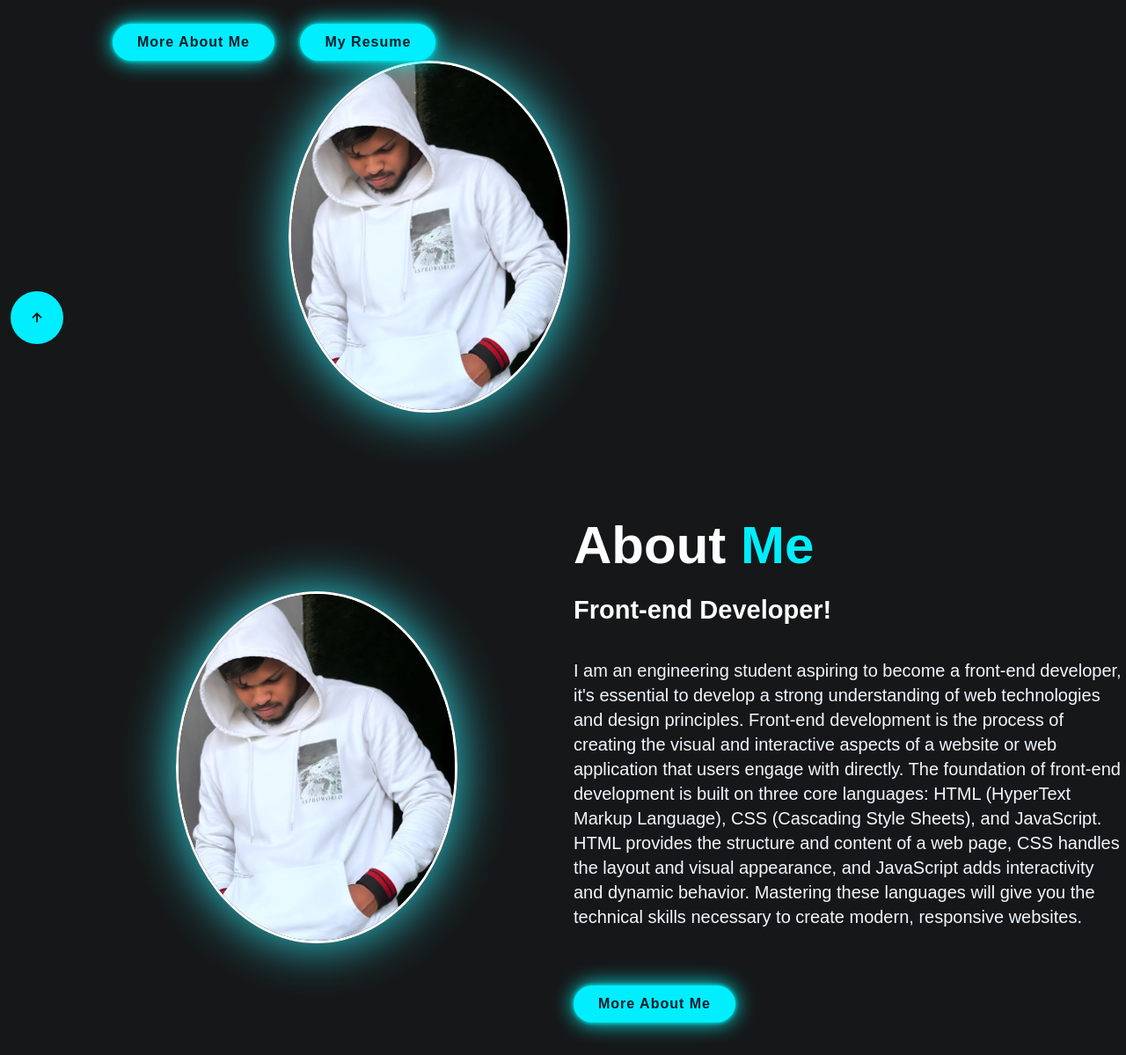
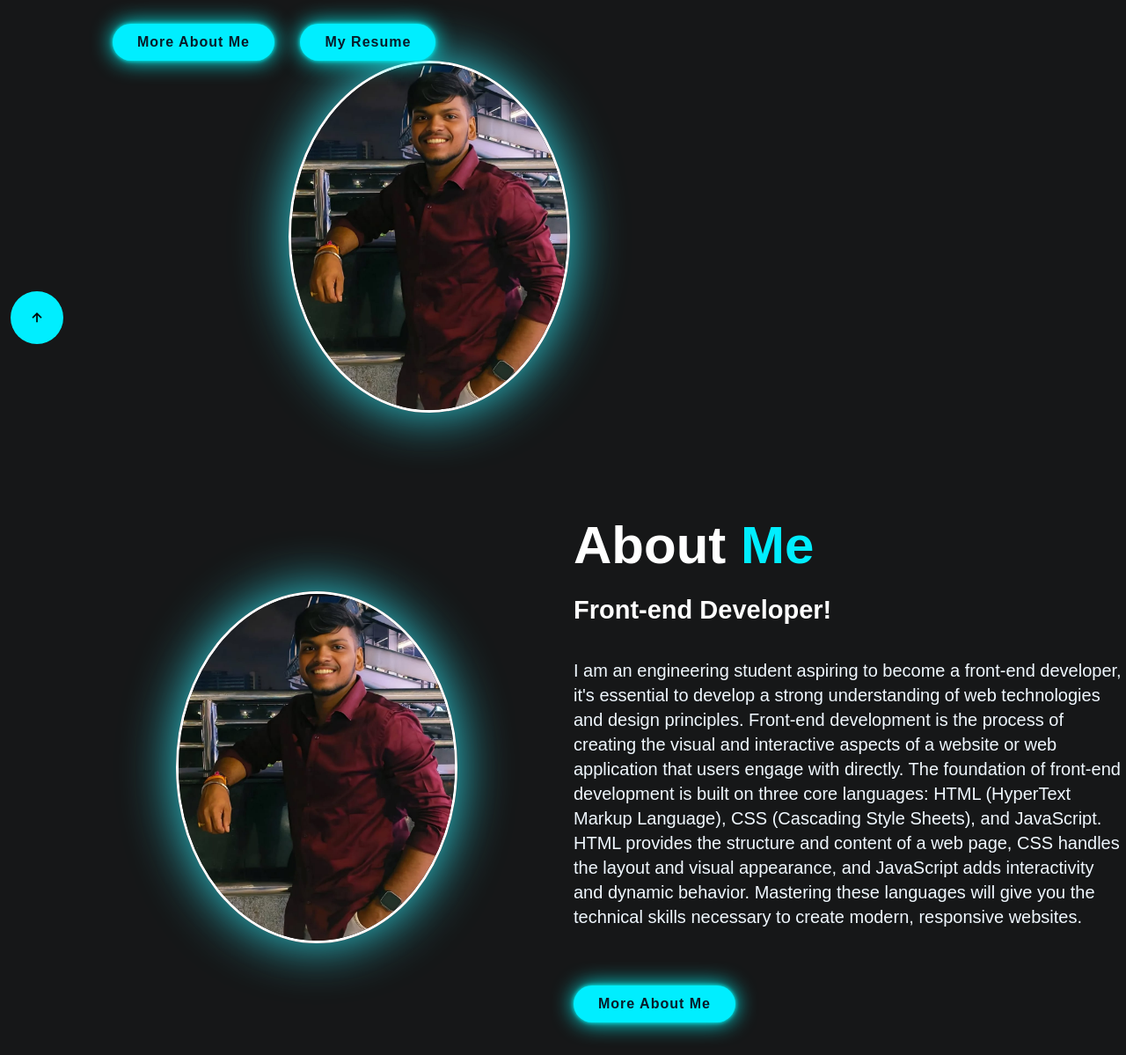
Before and after one commit to mayank679/Portfolio, a plain HTML site: page index.html in a window 1280 px wide. Shown: the part 375-1574 px from the top of the page at 88% size. Drawn offline with nearby package versions, Linux system fonts and the light colour scheme.

Commit message:
index.html

```diff
--- a/index.html
+++ b/index.html
@@ -47,14 +47,14 @@
 
       </div>
       <div class="self_img">
-        <img src="/img/img1.jpg" />
+        <img src="/img/img.jpg" />
       </div>
     </section>
 
     <!-- ABOUT  -->
     <section class="about" id="about">
       <div class="about-img">
-        <img src="/img/img1.jpg" />
+        <img src="/img/img.jpg" />
       </div>
       <div class="about-text">
         <h2>About <span>Me</span></h2>
```
